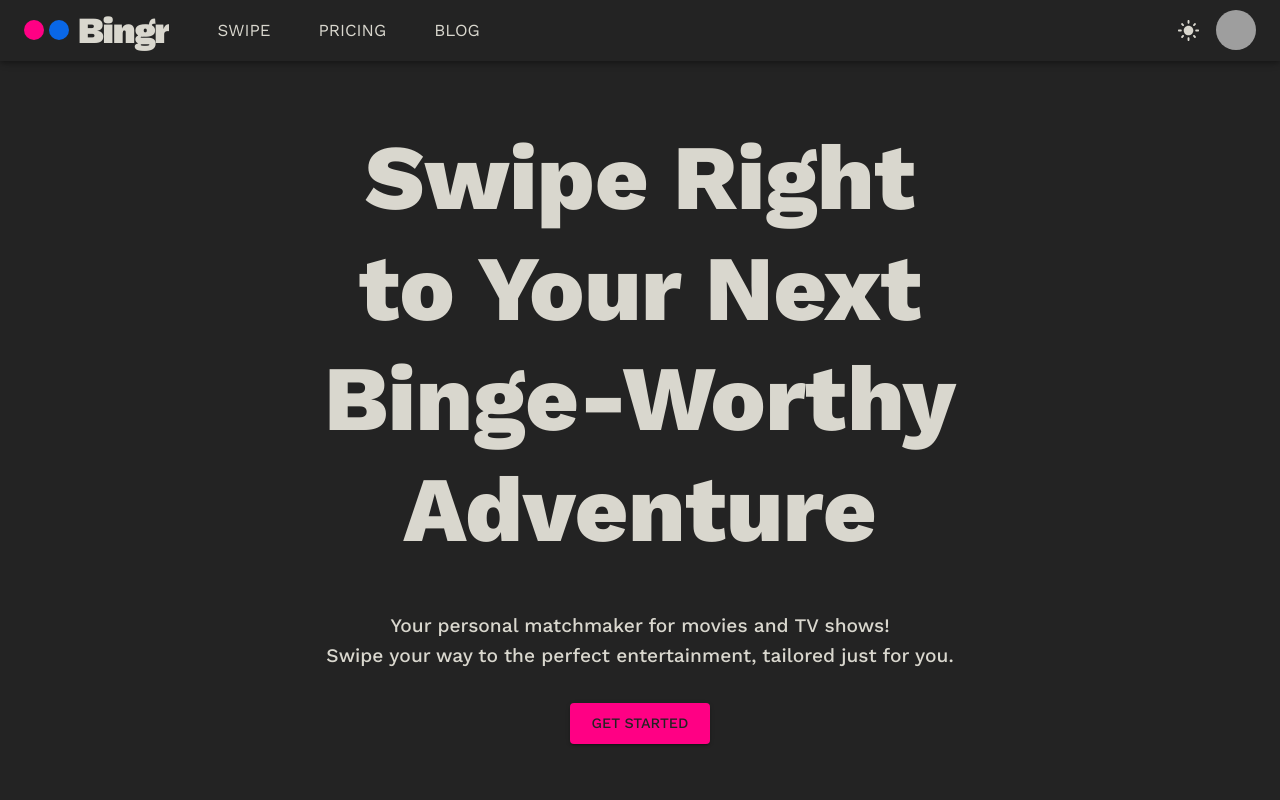
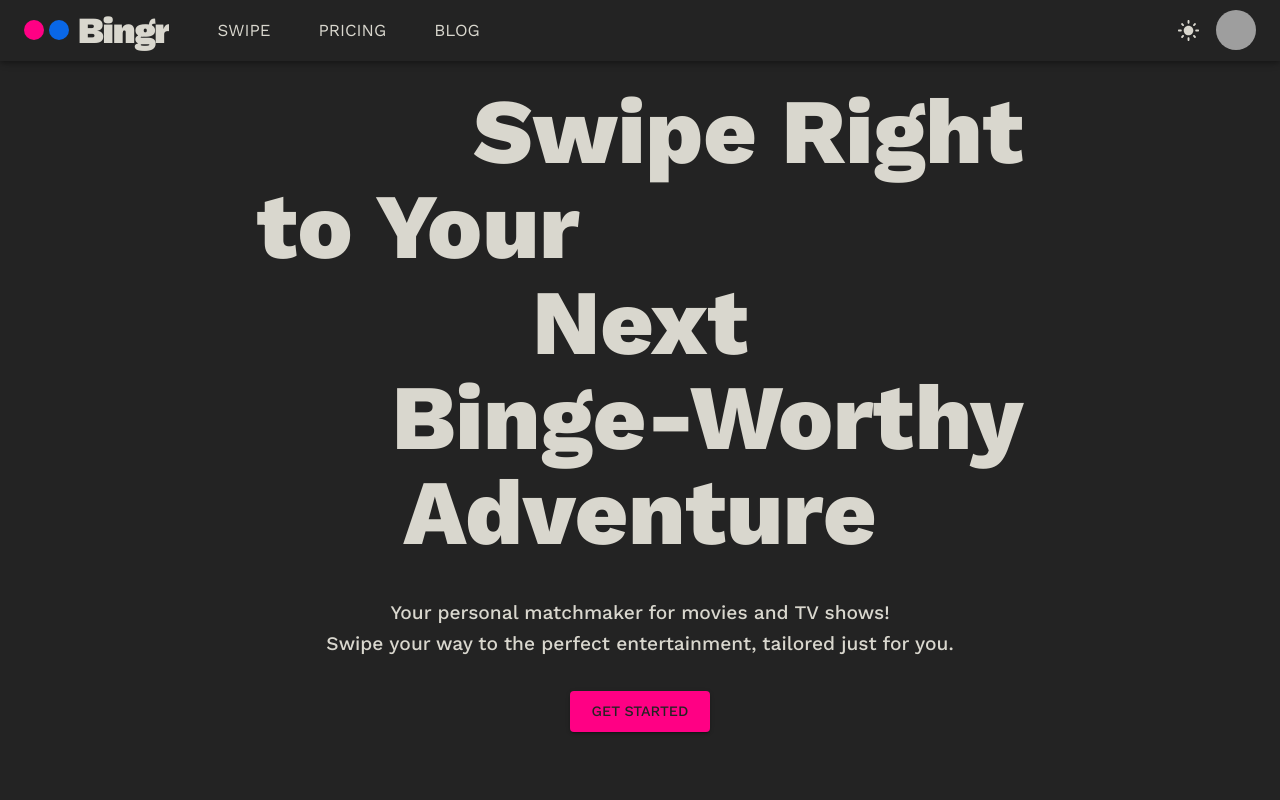
Before and after one commit to Idan-sh/Bingr, a React (Vite) app in the folder frontend/: page / in a window 1280 px wide. Shown: the top 800 px of the page. Built offline with nearby package versions, Linux system fonts and the light colour scheme; grey boxes are pictures that could not be loaded.

Commit message:
Added animations to landing page hero component.

```diff
--- a/frontend/src/assets/styles/pages/landing-page.scss
+++ b/frontend/src/assets/styles/pages/landing-page.scss
@@ -4,6 +4,7 @@
     font-size: 6rem;
     padding: 0;
     margin: 0;
+    margin-block: -1rem;
 
     @media (max-width: 900px) {
       font-size: 9vw;
--- a/frontend/src/components/landing-page/LandingPageHero.tsx
+++ b/frontend/src/components/landing-page/LandingPageHero.tsx
@@ -1,7 +1,10 @@
-import { Typography, Button, Container } from "@mui/material";
+import { Typography, Button, Container, Box } from "@mui/material";
 import { motion } from "motion/react";
 
 function LandingPageHero() {
+  const delayInterval = 0.5;
+  const distance = 100;
+
   return (
     <Container
       className="landing-page"
@@ -13,28 +16,65 @@ function LandingPageHero() {
         padding: 4,
         textAlign: "center",
         height: "calc(100vh - 3.9rem)",
-        width: "80%",
-        paddingTop: "4rem"
+        paddingTop: "2rem"
       }}
     >
+      <Box width="90%" flexDirection="column">
         <motion.div
-        initial={{ opacity: 0, y: -50 }}
-        animate={{ opacity: 1, y: 0 }}
-        transition={{ duration: 1 }}
+          initial={{ opacity: 0, x: distance }}
+          animate={{ opacity: 1, x: 0 }}
+          transition={{ duration: 1, delay: delayInterval * 0 }}
         >
-        <Typography variant="h2" gutterBottom>
+          <Typography variant="h2" textAlign="end" gutterBottom>
             Swipe Right
           </Typography>
-        <Typography variant="h2" gutterBottom>
-          to Your Next
+        </motion.div>
+
+        <motion.div
+          initial={{ opacity: 0, x: -distance }}
+          animate={{ opacity: 1, x: 0 }}
+          transition={{ duration: 1, delay: delayInterval * 1 }}
+        >
+          <Typography variant="h2" textAlign="start" gutterBottom>
+            to Your
           </Typography>
-        <Typography variant="h2" gutterBottom>
+        </motion.div>
+
+        <motion.div
+          initial={{ opacity: 0, x: distance }}
+          animate={{ opacity: 1, x: 0 }}
+          transition={{ duration: 1, delay: delayInterval * 2 }}
+        >
+          <Typography variant="h2" textAlign="center" gutterBottom>
+            Next
+          </Typography>
+        </motion.div>
+
+        <motion.div
+          initial={{ opacity: 0, x: -distance }}
+          animate={{ opacity: 1, x: 0 }}
+          transition={{ duration: 1, delay: delayInterval * 3 }}
+        >
+          <Typography variant="h2" textAlign="end" gutterBottom>
             Binge-Worthy
           </Typography>
-        <Typography variant="h2" gutterBottom>
+        </motion.div>
+
+        <motion.div
+          initial={{ opacity: 0, x: distance }}
+          animate={{ opacity: 1, x: 0 }}
+          transition={{ duration: 1, delay: delayInterval * 4 }}
+        >
+          <Typography variant="h2" textAlign="center" gutterBottom>
             Adventure
           </Typography>
         </motion.div>
+      </Box>
+      <motion.div
+        initial={{ opacity: 0 }}
+        animate={{ opacity: 1 }}
+        transition={{ duration: 1, delay: delayInterval * 6 }}
+      >
         <Typography variant="h6" sx={{ marginTop: "3rem" }}>
           Your personal matchmaker for movies and TV shows!
         </Typography>
@@ -44,6 +84,7 @@ function LandingPageHero() {
         <Button variant="contained" color="primary" size="large">
           Get Started
         </Button>
+      </motion.div>
     </Container>
   );
 }
```
Lines whose indentation alone changed are shown as unchanged.
